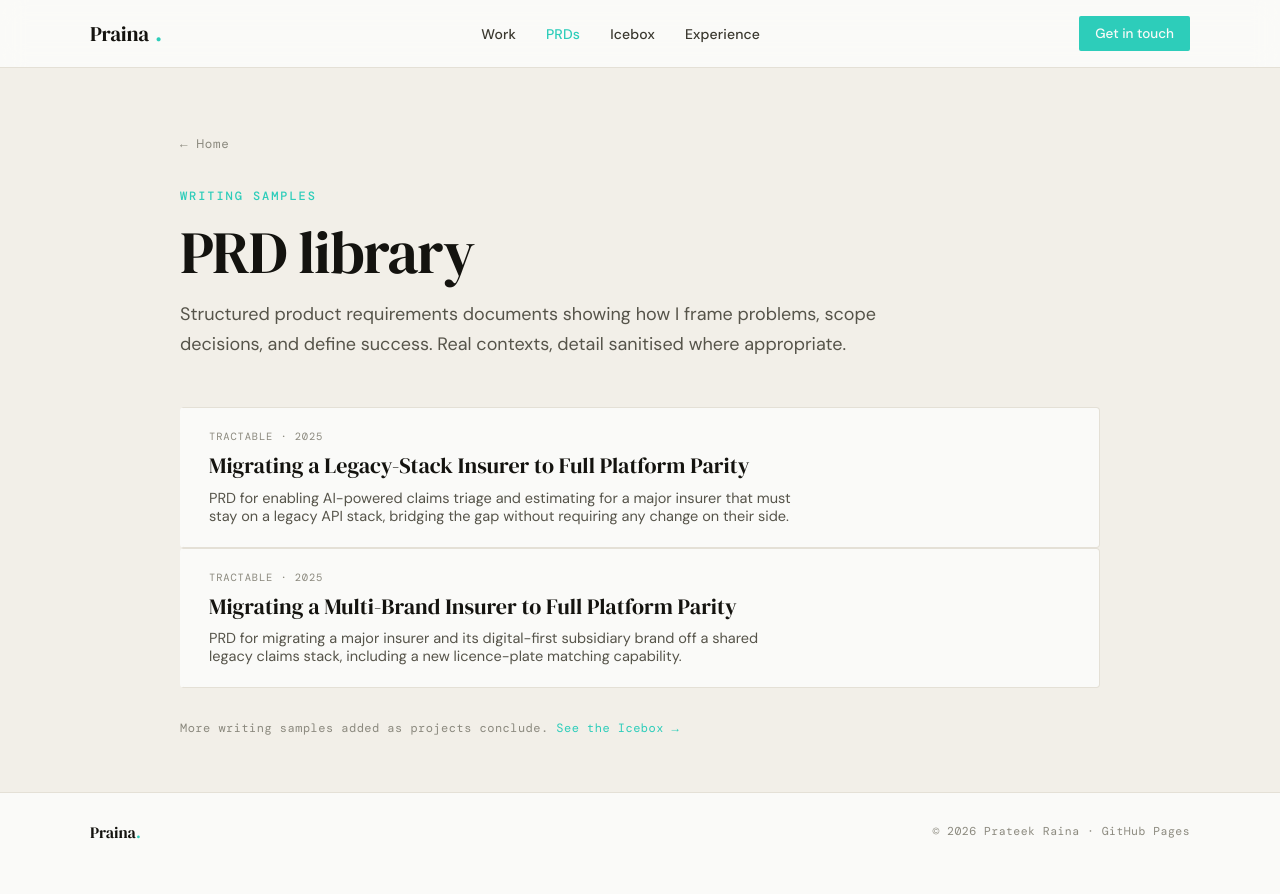
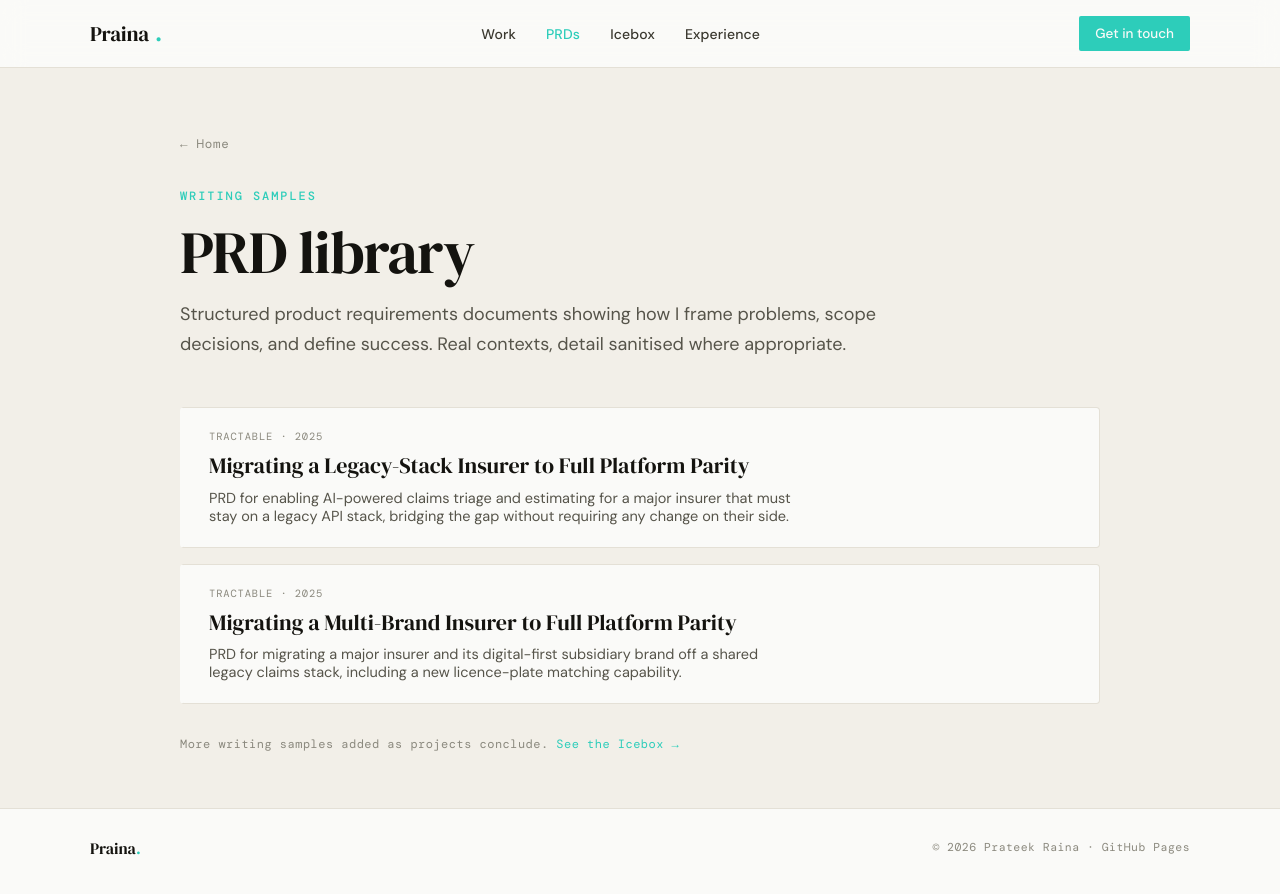
Before and after one commit to praina/praina.github.io, a Jekyll site: the page built from prd/index.html, in a window 1280 px wide. Shown: the top 894 px of the page. Built offline with Jekyll 4.4.1, drawn with Linux system fonts in a browser that asks for light colours; some web fonts are replaced.

Commit message:
Add shared listing-card-list wrapper, remove orphaned icebox grid rule

```diff
--- a/css/style.css
+++ b/css/style.css
@@ -614,6 +614,7 @@ body  { background: var(--c-bg); color: var(--c-ink); font-family: var(--f-body)
 }
 .prd-list__sub { font-size: 18px; line-height: 1.65; color: var(--c-ink-body); max-width: 58ch; margin: 0 0 48px; }
 /* ── LISTING CARD (shared: Case studies, PRDs, Icebox) ───────── */
+.listing-card-list { display: flex; flex-direction: column; gap: 16px; }
 .listing-card {
   position: relative; overflow: hidden;
   border: 1px solid var(--c-border); border-left: 3px solid transparent; border-radius: 4px;
@@ -900,7 +901,6 @@ body  { background: var(--c-bg); color: var(--c-ink); font-family: var(--f-body)
 .icebox__eyebrow { margin-bottom: 18px; }
 .icebox__title { font-family: var(--f-display); font-size: 60px; line-height: 1; letter-spacing: -.02em; font-weight: 400; margin: 0 0 18px; }
 .icebox__sub { font-size: 18px; line-height: 1.65; color: var(--c-ink-body); max-width: 60ch; margin: 0 0 48px; }
-.icebox__grid { display: grid; grid-template-columns: 1fr; gap: 20px; }
 
 /* ── SAMPLE BANNER ──────────────────────────────────────────── */
 .sample-banner {
```
